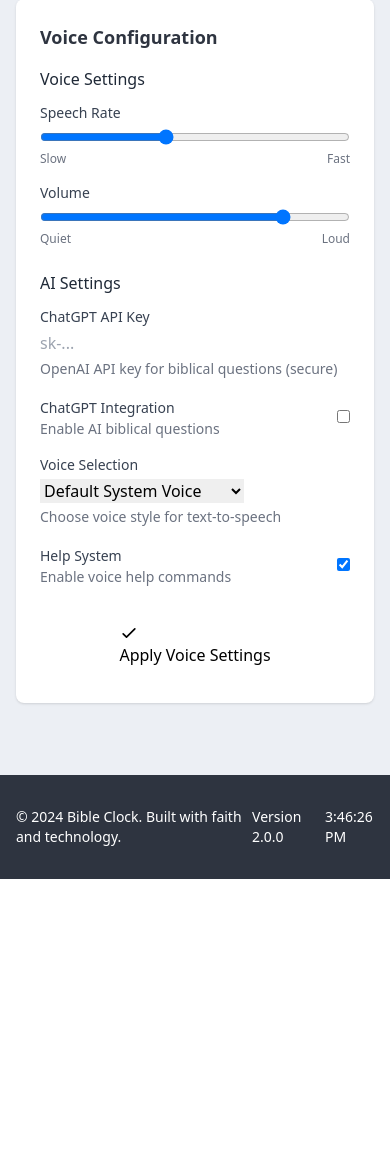
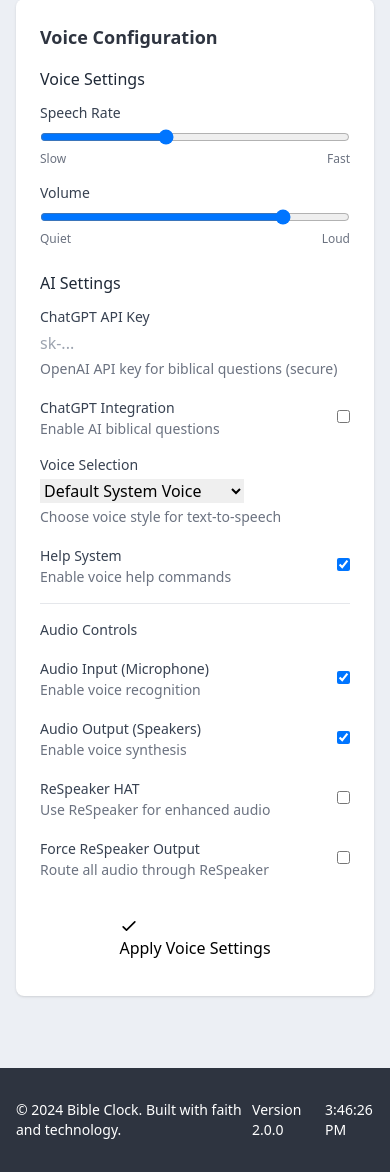
Before and after one commit to Jackal104/Bible-Clockv2, a Python web app: template src/web_interface/templates/voice_control.html in a window 390 px wide. Shown: the part 2528-3700 px from the top of the page. Before the commit the page ends 3407 px from the top, so only its background shows below. Run offline with Jinja, Linux system fonts and the light colour scheme; the template is opened without the code that fills it, so the values that code supplies are empty; some libraries are stand-ins or nearby versions.

Commit message:
Add comprehensive ReSpeaker HAT support and audio input/output controls
Voice Control Enhancements:
- Added audio input/output toggle controls (microphone on/off, speakers on/off)
- Implemented ReSpeaker HAT support with automatic device detection
- Added force ReSpeaker output option for routing all audio through HAT
- Enhanced TTS engine with ReSpeaker-specific audio device configuration
- Added environmental controls for PULSE_PCM_DEVICE routing

Web Interface Updates:
- New audio controls section in voice settings page
- Toggle switches for audio input, audio output, ReSpeaker HAT, and force output
- Real-time status updates for all audio settings
- Enhanced voice status API with comprehensive audio control information

Configuration Options:
- AUDIO_INPUT_ENABLED: Control microphone input
- AUDIO_OUTPUT_ENABLED: Control speaker output
- RESPEAKER_ENABLED: Enable ReSpeaker HAT features
- FORCE_RESPEAKER_OUTPUT: Route all audio through ReSpeaker
- ReSpeaker-specific settings (channels, sample rate, chunk size)

🤖 Generated with [Claude Code](https://claude.ai/code)

Co-Authored-By: Claude <noreply@anthropic.com>

```diff
--- a/src/web_interface/templates/voice_control.html
+++ b/src/web_interface/templates/voice_control.html
@@ -296,6 +296,53 @@
                             <span class="slider"></span>
                         </label>
                     </div>
+
+                    <hr class="my-4">
+                    <h5 class="text-sm font-medium text-gray-700 mb-3">Audio Controls</h5>
+
+                    <div class="flex items-center justify-between">
+                        <div>
+                            <label class="text-sm font-medium text-gray-700">Audio Input (Microphone)</label>
+                            <p class="text-sm text-gray-500">Enable voice recognition</p>
+                        </div>
+                        <label class="toggle">
+                            <input type="checkbox" id="audio-input-enabled" checked>
+                            <span class="slider"></span>
+                        </label>
+                    </div>
+
+                    <div class="flex items-center justify-between">
+                        <div>
+                            <label class="text-sm font-medium text-gray-700">Audio Output (Speakers)</label>
+                            <p class="text-sm text-gray-500">Enable voice synthesis</p>
+                        </div>
+                        <label class="toggle">
+                            <input type="checkbox" id="audio-output-enabled" checked>
+                            <span class="slider"></span>
+                        </label>
+                    </div>
+
+                    <div class="flex items-center justify-between">
+                        <div>
+                            <label class="text-sm font-medium text-gray-700">ReSpeaker HAT</label>
+                            <p class="text-sm text-gray-500">Use ReSpeaker for enhanced audio</p>
+                        </div>
+                        <label class="toggle">
+                            <input type="checkbox" id="respeaker-enabled">
+                            <span class="slider"></span>
+                        </label>
+                    </div>
+
+                    <div class="flex items-center justify-between">
+                        <div>
+                            <label class="text-sm font-medium text-gray-700">Force ReSpeaker Output</label>
+                            <p class="text-sm text-gray-500">Route all audio through ReSpeaker</p>
+                        </div>
+                        <label class="toggle">
+                            <input type="checkbox" id="force-respeaker-output">
+                            <span class="slider"></span>
+                        </label>
+                    </div>
                 </div>
             </div>
         </div>
@@ -326,6 +373,10 @@ document.addEventListener('DOMContentLoaded', function() {
     document.getElementById('chatgpt-enabled').addEventListener('change', updateVoiceSettings);
     document.getElementById('help-enabled').addEventListener('change', updateVoiceSettings);
     document.getElementById('voice-selection').addEventListener('change', updateVoiceSettings);
+    document.getElementById('audio-input-enabled').addEventListener('change', updateVoiceSettings);
+    document.getElementById('audio-output-enabled').addEventListener('change', updateVoiceSettings);
+    document.getElementById('respeaker-enabled').addEventListener('change', updateVoiceSettings);
+    document.getElementById('force-respeaker-output').addEventListener('change', updateVoiceSettings);
 });
 
 function loadVoiceStatus() {
@@ -385,6 +436,12 @@ function updateVoiceStatusUI(status) {
     document.getElementById('help-enabled').checked = status.help_enabled !== false;
     document.getElementById('voice-selection').value = status.voice_selection || 'default';
     document.getElementById('chatgpt-api-key').value = status.chatgpt_api_key ? '•'.repeat(20) : '';
+
+    // Update audio controls
+    document.getElementById('audio-input-enabled').checked = status.audio_input_enabled !== false;
+    document.getElementById('audio-output-enabled').checked = status.audio_output_enabled !== false;
+    document.getElementById('respeaker-enabled').checked = status.respeaker_enabled || false;
+    document.getElementById('force-respeaker-output').checked = status.force_respeaker_output || false;
 }
 
 function showVoiceOffline() {
@@ -466,7 +523,11 @@ function updateVoiceSettings() {
         voice_volume: parseFloat(document.getElementById('voice-volume').value),
         chatgpt_enabled: document.getElementById('chatgpt-enabled').checked,
         help_enabled: document.getElementById('help-enabled').checked,
-        voice_selection: document.getElementById('voice-selection').value
+        voice_selection: document.getElementById('voice-selection').value,
+        audio_input_enabled: document.getElementById('audio-input-enabled').checked,
+        audio_output_enabled: document.getElementById('audio-output-enabled').checked,
+        respeaker_enabled: document.getElementById('respeaker-enabled').checked,
+        force_respeaker_output: document.getElementById('force-respeaker-output').checked
     };
 
     fetch('/api/voice/settings', {
@@ -497,7 +558,11 @@ function applyVoiceSettings() {
         voice_volume: parseFloat(document.getElementById('voice-volume').value),
         chatgpt_enabled: document.getElementById('chatgpt-enabled').checked,
         help_enabled: document.getElementById('help-enabled').checked,
-        voice_selection: document.getElementById('voice-selection').value
+        voice_selection: document.getElementById('voice-selection').value,
+        audio_input_enabled: document.getElementById('audio-input-enabled').checked,
+        audio_output_enabled: document.getElementById('audio-output-enabled').checked,
+        respeaker_enabled: document.getElementById('respeaker-enabled').checked,
+        force_respeaker_output: document.getElementById('force-respeaker-output').checked
     };
 
     // Include API key only if it's new (not masked)
```
Also changed, not shown: src/voice_control.py (+65 -5 lines), src/web_interface/app.py (+17 -0 lines).
